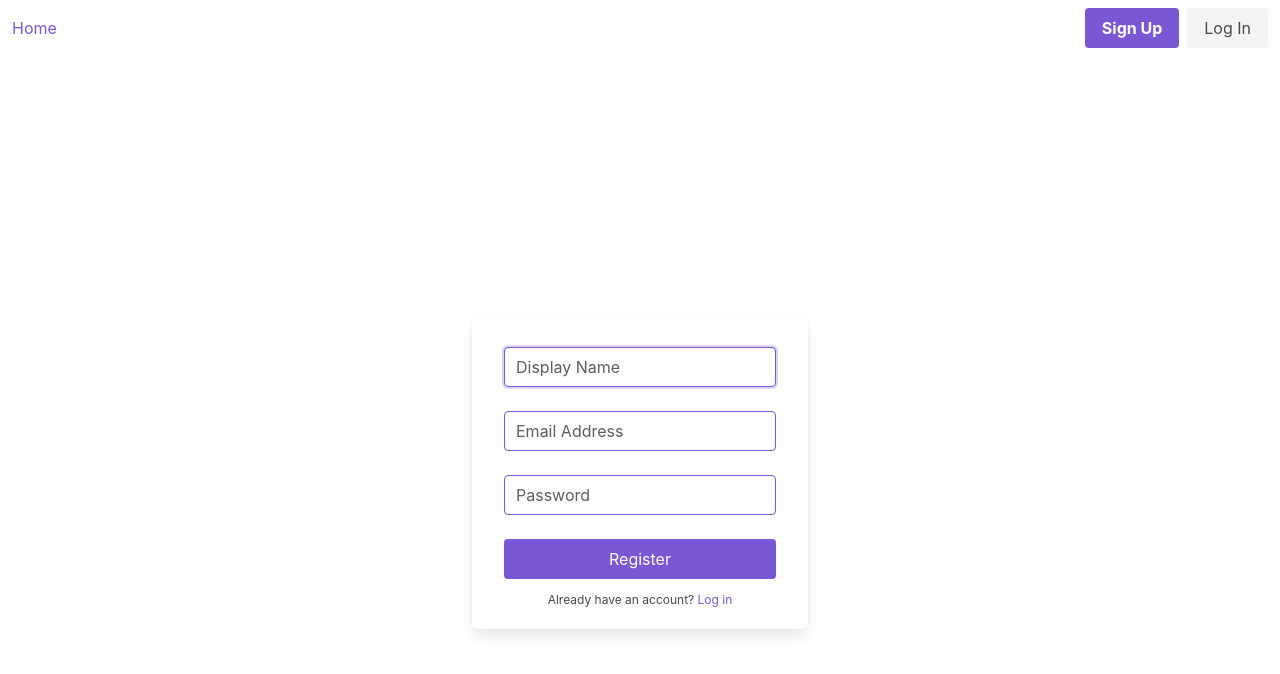
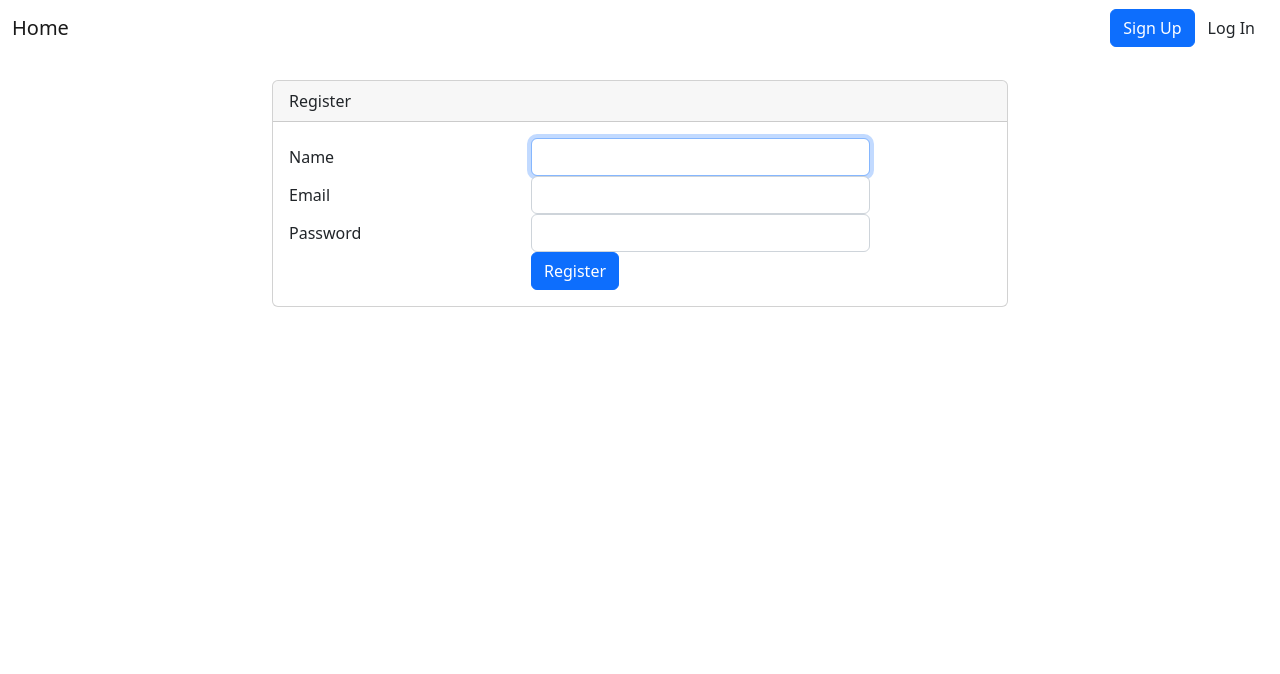
Before and after one commit to colonket/firebase-vuejs-blog, a Vue app: page /register in a window 1280 px wide. Shown: the top 674 px of the page. Built offline with nearby package versions, Linux system fonts and the light colour scheme; no server answers.

Commit message:
*sigh* migrate to bootstrap 5

```diff
--- a/package.json
+++ b/package.json
@@ -8,7 +8,8 @@
     "preview": "vite preview"
   },
   "dependencies": {
-    "buefy": "^0.9.23",
+    "@popperjs/core": "^2.11.7",
+    "bootstrap": "^5.2.3",
     "firebase": "^9.19.1",
     "vue": "^3.2.47",
     "vue-router": "^4.1.6",
--- a/src/assets/style.css
+++ b/src/assets/style.css
@@ -1,12 +1,12 @@
-.input::placeholder { /* Chrome, Firefox, Opera, Safari 10.1+ */
+input::placeholder { /* Chrome, Firefox, Opera, Safari 10.1+ */
     color: rgb(94, 94, 94);
     opacity: 1; /* Firefox */
 }
 
-.input:-ms-input-placeholder { /* Internet Explorer 10-11 */
+input:-ms-input-placeholder { /* Internet Explorer 10-11 */
     color: rgb(94, 94, 94);
 }
 
-.input::-ms-input-placeholder { /* Microsoft Edge */
+input::-ms-input-placeholder { /* Microsoft Edge */
     color: rgb(94, 94, 94);
 }
--- a/src/components/Home.vue
+++ b/src/components/Home.vue
@@ -1,20 +1,29 @@
 <template>
-    <div class="hero is-fullheight">
-		<div class="hero-body is-justify-content-center is-align-items-center">
+	<div class="container">
+	  <div class="row justify-content-center">
+		<div class="col-md-8">
+		  <div class="card">
 			<div v-if="user.loggedIn">
-				<div class="">Welcome, {{user.data.displayName}}</div>
-				<div class="message alert-success" role="alert">
-					You are logged in!
-				</div>
+
+			<div class="card-header">Welcome, {{user.data.displayName}}</div>
+			<div class="card-body">
+			  <div class="alert alert-success" role="alert">
+			  You are logged in!
+			  <div class="my-4">
+					<button  @click.prevent="signOut" class="btn btn-primary">Log Out</button>
+			  </div>
+			   </div>
 			</div>
-			<div v-else>
-				<div class="message is-danger" role="alert">
-					<h2>You are not logged in!</h2>
-				</div>
+
 			</div>
+			  <div v-else class="alert alert-danger" role="alert">
+				You are not logged in!
+			  </div>
+		  </div>
 		</div>
-    </div>
-</template>
+	  </div>
+	</div>
+  </template>
 
 <script>
 import { store } from "../store";
--- a/src/components/Login.vue
+++ b/src/components/Login.vue
@@ -1,45 +1,55 @@
 <template>
-    <div class="hero is-fullheight">
-		<div class="hero-body is-justify-content-center is-align-items-center">
-			<div v-if="error" class="message is-danger">{{error}}</div>
+	<div class="container">
+	  <div class="row justify-content-center">
+		<div class="col-md-8">
+		  <div class="card">
+			<div class="card-header">Login</div>
+			<div class="card-body">
+			  <div v-if="error" class="alert alert-danger">{{error}}</div>
 			  <form action="#"  @submit.prevent="Login">
-				<div class="columns is-flex is-flex-direction-column box">
-					<div class="column">
+				<div class="form-group row">
+				  <label for="email" class="col-md-4 col-form-label text-md-right">Email</label>
+
+				  <div class="col-md-6">
 					<input
 					  id="email"
 					  type="email"
-							class="input is-primary"
+					  class="form-control"
 					  name="email"
 					  value
 					  required
 					  autofocus
 					  v-model="email"
-							placeholder="Email Address"
 					/>
 				  </div>
-					<div class="column">
+				</div>
+
+				<div class="form-group row">
+				  <label for="password" class="col-md-4 col-form-label text-md-right">Password</label>
+
+				  <div class="col-md-6">
 					<input
 					  id="password"
 					  type="password"
-							class="input is-primary"
+					  class="form-control"
 					  name="password"
 					  required
 					  v-model="password"
-							placeholder="Password"
 					/>
 				  </div>
-					<div class="column">
-						<button class="button is-primary is-fullwidth" type="submit">Login</button>
 				</div>
-					<div class="has-text-centered">
-						<p class="is-size-7"> Don't have an account? <a href="/register" class="has-text-primary">Sign up</a>
-						</p>
+
+				<div class="form-group row mb-0">
+				  <div class="col-md-8 offset-md-4">
+					<button type="submit" class="btn btn-primary">Login</button>
 				  </div>
 				</div>
 			  </form>
 			</div>
 		  </div>
-
+		</div>
+	  </div>
+	</div>
   </template>
 
 <script>
--- a/src/components/Navbar.vue
+++ b/src/components/Navbar.vue
@@ -1,31 +1,27 @@
 <template>
-
-<nav id='topnavbar' class="navbar" role="navigation" aria-label="main navigation" >
-    <div class="navbar-brand">
-        <a class="navbar-item" href="/">
-            <h2>Home</h2>
-        </a>
-    </div>
-    <div class="navbar-end">
-        <div class="navbar-item">
-            <div class="buttons">
-                <div v-if="user.loggedIn">
-                    <button  @click.prevent="signOut" class="button is-light">Log Out</button>
-                </div>
-                <div v-else>
-                    <a class="button is-primary" href="/register">
-                        <strong>Sign Up</strong>
-                    </a>
-                    <a class="button is-light" href="/login">
-                        Log In
-                    </a>
-                </div>
+    <nav class="navbar navbar-expand-lg bg-body-tertiary">
+    <div class="container-fluid">
+        <a class="navbar-brand" href="/">Home</a>
+        <button class="navbar-toggler" type="button" data-bs-toggle="collapse" data-bs-target="#navbarSupportedContent" aria-controls="navbarSupportedContent" aria-expanded="false" aria-label="Toggle navigation">
+            <span class="navbar-toggler-icon"></span>
+        </button>
+        <div class="collapse navbar-collapse" id="navbarSupportedContent">
+            <ul class="navbar-nav me-auto mb-2 mb-lg-0">
+            </ul>
+            <div v-if="user.loggedIn">
+                <form class="d-flex">
+                    <button class="btn" @click.prevent="signOut">Log Out</button>
+                </form>
+            </div>
+            <div v-else>
+                <form class="d-flex">
+                    <a class="btn btn-primary" href="/register">Sign Up</a>
+                    <a class="btn" href="/login">Log In</a>
+                </form>
             </div>
         </div>
     </div>
-
-</nav>
-
+    </nav>
 </template>
 
 <script>
--- a/src/components/Register.vue
+++ b/src/components/Register.vue
@@ -1,59 +1,72 @@
 <template>
+	<div class="container">
+	  <div class="row justify-content-center">
+		<div class="col-md-8">
+		  <div class="card">
+			<div class="card-header">Register</div>
+			<div class="card-body">
+			  <div v-if="error" class="alert alert-danger">{{error}}</div>
+			  <form action="#" @submit.prevent="Register">
+				<div class="form-group row">
+				  <label for="name" class="col-md-4 col-form-label text-md-right">Name</label>
 
-	<div class="hero is-fullheight">
-		<div class="hero-body is-justify-content-center is-align-items-center">
-			<div v-if="error" class="message is-danger">{{error}}</div>
-			<form action="#" @submit.prevent="Register">
-				<div class="columns is-flex is-flex-direction-column box">
-					<div class="column">
+				  <div class="col-md-6">
 					<input
 					  id="name"
 					  type="name"
-							class="input is-primary"
+					  class="form-control"
 					  name="name"
 					  value
 					  required
 					  autofocus
 					  v-model="name"
-							placeholder="Display Name"
 					/>
 				  </div>
-					<div class="column">
+				</div>
+
+				<div class="form-group row">
+				  <label for="email" class="col-md-4 col-form-label text-md-right">Email</label>
+
+				  <div class="col-md-6">
 					<input
 					  id="email"
 					  type="email"
-							class="input is-primary"
+					  class="form-control"
 					  name="email"
 					  value
 					  required
 					  autofocus
 					  v-model="email"
-							placeholder="Email Address"
 					/>
 				  </div>
-					<div class="column">
+				</div>
+
+				<div class="form-group row">
+				  <label for="password" class="col-md-4 col-form-label text-md-right">Password</label>
+
+				  <div class="col-md-6">
 					<input
 					  id="password"
 					  type="password"
-							class="input is-primary"
+					  class="form-control"
 					  name="password"
 					  required
 					  v-model="password"
-							placeholder="Password"
 					/>
 				  </div>
-					<div class="column">
-						<button class="button is-primary is-fullwidth" type="submit">Register</button>
 				</div>
-					<div class="has-text-centered">
-						<p class="is-size-7"> Already have an account? <a href="/login" class="has-text-primary">Log in</a>
-						</p>
+
+				<div class="form-group row mb-0">
+				  <div class="col-md-8 offset-md-4">
+					<button type="submit" class="btn btn-primary">Register</button>
 				  </div>
 				</div>
 			  </form>
 			</div>
 		  </div>
-
+		</div>
+	  </div>
+	</div>
   </template>
 
 
--- a/src/main.js
+++ b/src/main.js
@@ -1,14 +1,14 @@
-import { createApp } from 'vue';
-import App from './App.vue';
+import { createApp } from 'vue'
+import App from './App.vue'
 
 import router from "./index";
 import { store } from "./store";
 
-import "buefy/dist/buefy.min.css";
-import "buefy/dist/buefy.min.js";
+import "bootstrap/dist/css/bootstrap.min.css";
+import "bootstrap";
 import "@/assets/style.css";
 
 const app = createApp(App)
 app.use(router);
 app.use(store);
-const mountedApp = app.mount('#app');
+app.mount('#app');
```
Also changed, not shown: 1 other file (tests, documents, lock files or other folders). Lines whose indentation alone changed are shown as unchanged.
